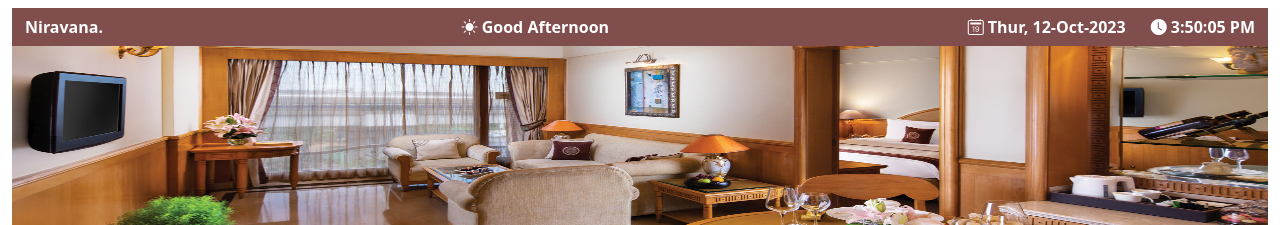
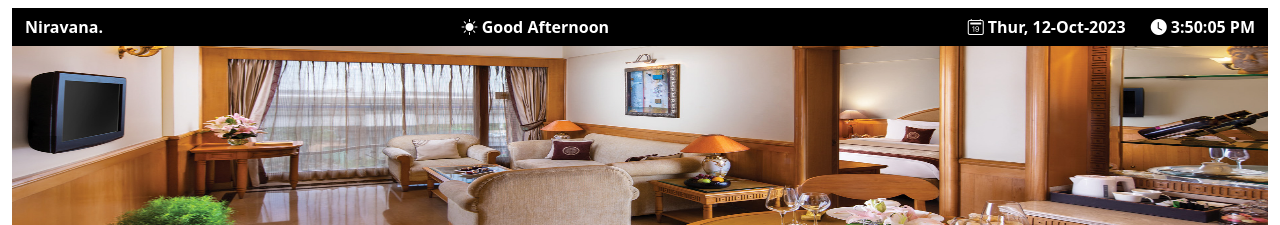
Before and after one commit to khanAfzal17/Hotel_Nirvana, a plain HTML site: page index.html in a window 1280 px wide. Shown: the top 225 px of the page. Drawn offline with nearby package versions, Linux system fonts and the light colour scheme.

Commit message:
color upgrade

```diff
--- a/index.html
+++ b/index.html
@@ -115,7 +115,7 @@
             transition: 0.5s;
         }
         #heading{
-            background-color: rgb(129, 78, 78);
+            background-color: black;
         }
         .btn{
             background-color: rgb(129, 78, 78);
@@ -166,25 +166,32 @@
                     grid-template-columns:6fr 6fr ;
                 }
             }
+            .btn-heading{
+                background-color: black;
+                color: white;
+            }
+            .btn-heading:hover{
+                background-color: white;
+            }
     </style>
 </head>
 <body class="container-fluid" onload="bodyload()">
     <div class="mt-2 btn-toolbar  justify-content-between" id="heading">
         <div class="btn-group">
-         <button class="btn  fw-bold">Niravana.</button>
+         <button class="btn btn-heading  fw-bold">Niravana.</button>
         </div>
         <div class="btn-group">
-         <button class="btn ">
+         <button class="btn btn-heading">
              <span id="lblIcon"></span>
              <span id="lblMsg" class="fw-bold"></span>
          </button>
         </div>
         <div class="btn-group">
-         <button class="btn ">
+         <button class="btn btn-heading">
              <span class="bi bi-calendar2-date"></span>
              <span id="lblDate" class="fw-bold"> </span>
          </button>
-         <button class="btn "><span class="bi bi-clock-fill"></span> <span id="lblTime" class="fw-bold"></span></button>
+         <button class="btn btn-heading"><span class="bi bi-clock-fill"></span> <span id="lblTime" class="fw-bold"></span></button>
         </div>
      </div>
     <header>
```
